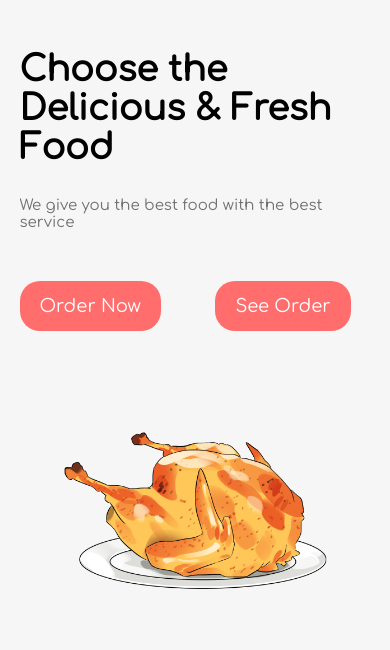
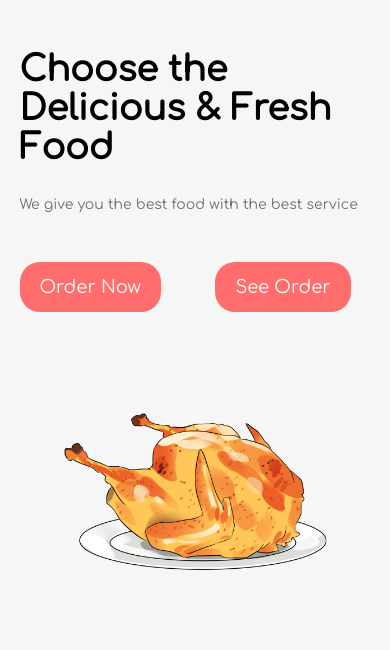
Before and after one commit to mochfarrel06/mochfarrel06.github.io, a PHP site: page / in a window 390 px wide; the page is wider, and only the part inside the window is pictured. Shown: the part 60-710 px from the top of that part. Run offline with PHP 8.4, Linux system fonts and the light colour scheme.

Commit message:
memodifikasi index.html

```diff
--- a/css/style.css
+++ b/css/style.css
@@ -230,7 +230,7 @@ footer h4{
     }
 
     section .kolom p{
-        font-size: 15px;
+        font-size: 18px;
         margin-bottom: 30px;
     }
 
@@ -296,6 +296,10 @@ footer h4{
         margin-top: 50px;
     }
 
+    section .kolom p{
+        font-size: 14px;
+    }
+
     section .kolom .order ul{
         display: flex;
         justify-content: space-between;
```
